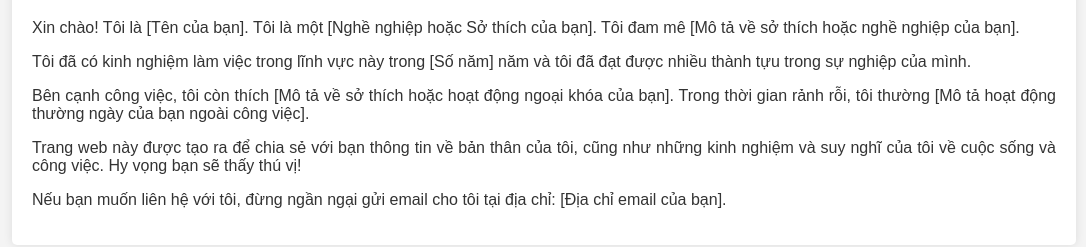
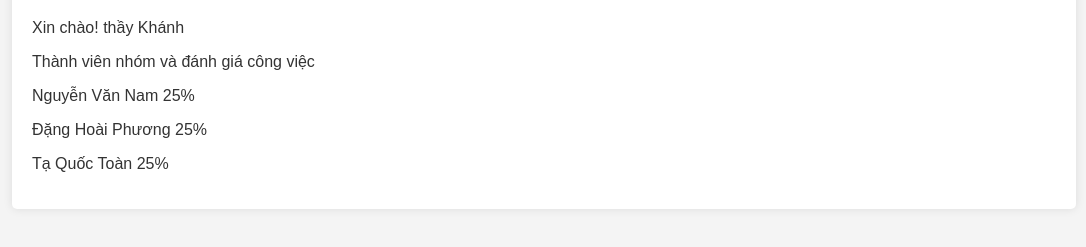
Before and after one commit to Nam250502/testhosting, a plain HTML site: page index.html in a window 1280 px wide. Shown: the part 131-378 px from the top of the page, without its empty margins (96-1182 px from the left). Drawn offline with Linux system fonts and the light colour scheme.

Commit message:
Update index.html

```diff
--- a/index.html
+++ b/index.html
@@ -33,11 +33,11 @@
 <body>
     <div class="container">
         <h1>Giới Thiệu Về Tôi</h1>
-        <p>Xin chào! Tôi là [Tên của bạn]. Tôi là một [Nghề nghiệp hoặc Sở thích của bạn]. Tôi đam mê [Mô tả về sở thích hoặc nghề nghiệp của bạn].</p>
-        <p>Tôi đã có kinh nghiệm làm việc trong lĩnh vực này trong [Số năm] năm và tôi đã đạt được nhiều thành tựu trong sự nghiệp của mình.</p>
-        <p>Bên cạnh công việc, tôi còn thích [Mô tả về sở thích hoặc hoạt động ngoại khóa của bạn]. Trong thời gian rảnh rỗi, tôi thường [Mô tả hoạt động thường ngày của bạn ngoài công việc].</p>
-        <p>Trang web này được tạo ra để chia sẻ với bạn thông tin về bản thân của tôi, cũng như những kinh nghiệm và suy nghĩ của tôi về cuộc sống và công việc. Hy vọng bạn sẽ thấy thú vị!</p>
-        <p>Nếu bạn muốn liên hệ với tôi, đừng ngần ngại gửi email cho tôi tại địa chỉ: [Địa chỉ email của bạn].</p>
+        <p>Xin chào! thầy Khánh</p>
+        <p>Thành viên nhóm và đánh giá công việc</p>
+        <p>Nguyễn Văn Nam 25%</p>
+       <p>Đặng Hoài Phương 25%</p>
+        <p>Tạ Quốc Toàn 25%</p>
     </div>
 </body>
 </html>
```
